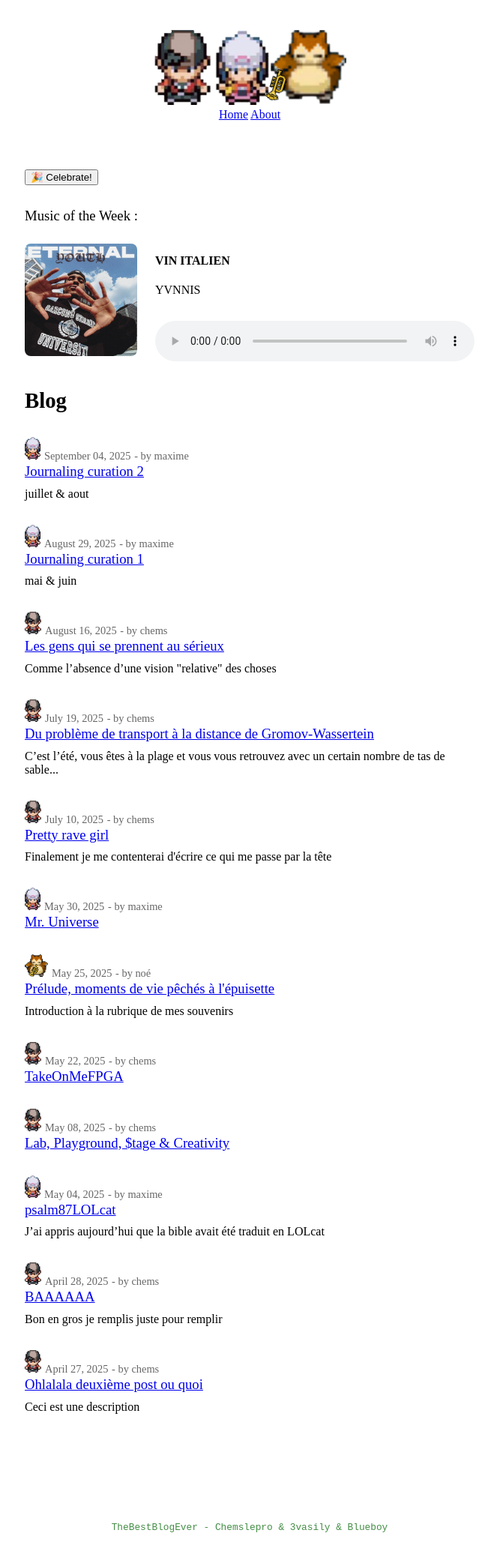
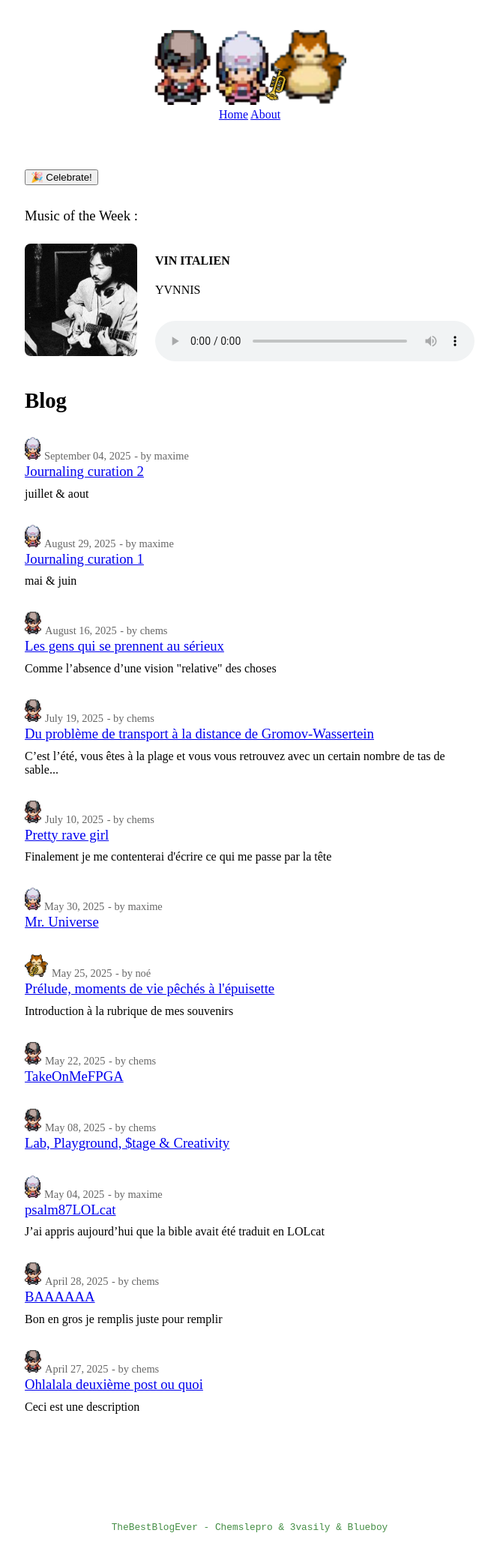
Before and after one commit to 3imaginaryboys3/3imaginaryboys3.github.io, a Jekyll site: the page built from index.markdown, in a window 1280 px wide. Shown: the whole page at 75% size, without its empty margins (307-970 px from the left). Built offline with Jekyll 4.4.1, drawn with Linux system fonts in a browser that asks for light colours; nearby versions of some CDN libraries; some web fonts are replaced.

Commit message:
Update music.yml

```diff
--- a/_data/music.yml
+++ b/_data/music.yml
@@ -1,5 +1,5 @@
 - title: "VIN ITALIEN"
   artist: "YVNNIS"
   ref : #
-  cover: "assets/img/6e22540206370b93ad95eb5d4af5f3a8.1000x1000x1.jpg"
-  audio: " assets/audio/VIN ITALIEN.mp3 "
+  cover: "assets/img/Makoto.jpg"
+  audio: " assets/audio/September Rain (2020 Remastered).mp3 "
```
